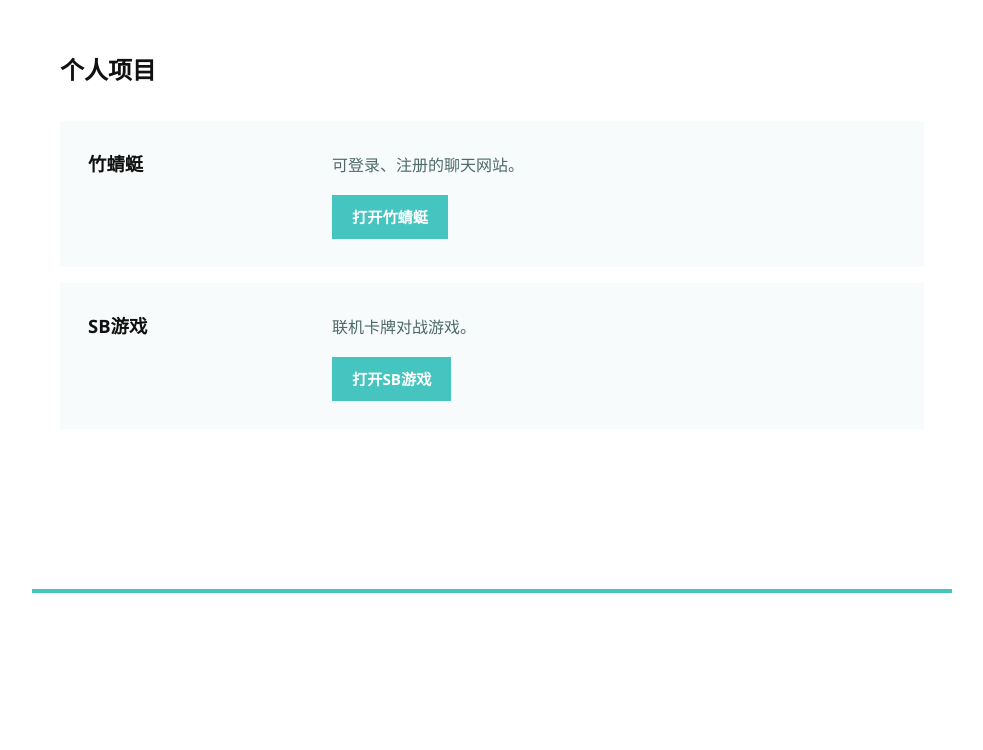
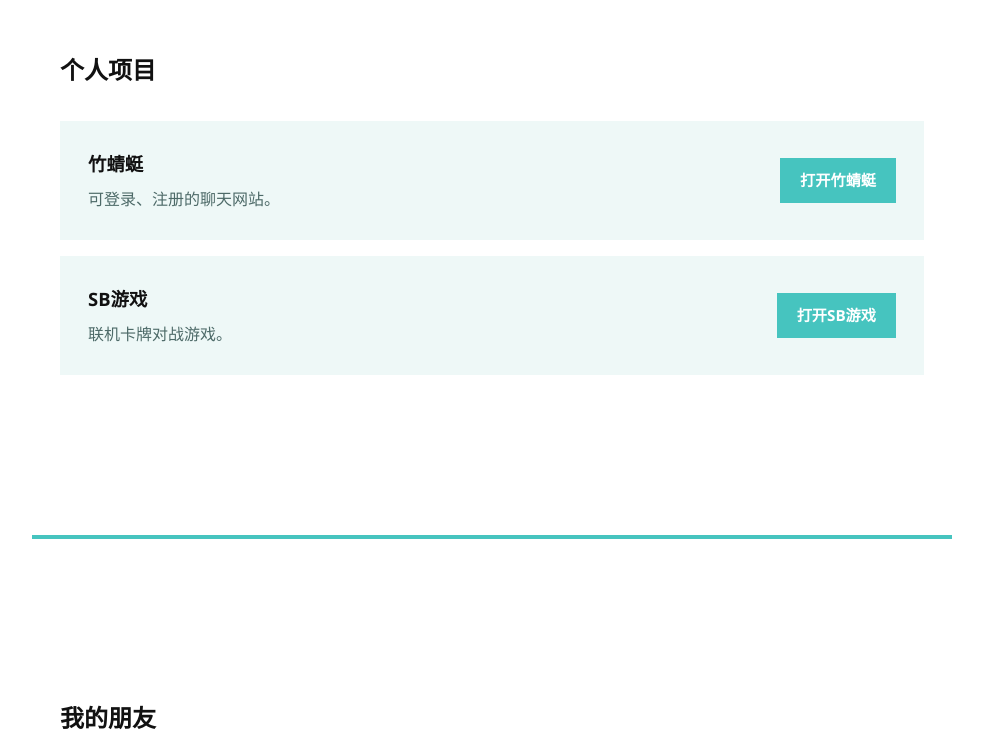
Before and after one commit to helicbamboo/helicbamboo.github.io, a plain HTML site: page index.html in a window 1280 px wide. Shown: the part 660-1410 px from the top of the page, without its empty margins (148-1131 px from the left). Drawn offline with Linux system fonts and the light colour scheme.

Commit message:
Add files via upload

```diff
--- a/index.html
+++ b/index.html
@@ -33,16 +33,20 @@
       <h2>个人项目</h2>
       <div class="project-list">
         <article class="project">
-          <h3>竹蜻蜓</h3>
-          <div>
+          <div class="project-title">
+            <h3>竹蜻蜓</h3>
             <p>可登录、注册的聊天网站。</p>
+          </div>
+          <div class="project-content">
             <a class="link" href="http://129.211.13.226:40000/log_in.html" target="_blank" rel="noopener">打开竹蜻蜓</a>
           </div>
         </article>
         <article class="project">
-          <h3>SB游戏</h3>
-          <div>
+          <div class="project-title">
+            <h3>SB游戏</h3>
             <p>联机卡牌对战游戏。</p>
+          </div>
+          <div class="project-content">
             <a class="link" href="http://129.211.13.226:40003/" target="_blank" rel="noopener">打开SB游戏</a>
           </div>
         </article>
--- a/styles.css
+++ b/styles.css
@@ -5,8 +5,8 @@
   --accent: #46c4bf;
   --accent-dark: #158a86;
   --green-cyan: #e9f7f0;
-  --teal-cyan: #e0f0f2;
-  --panel-cyan: #f8fbfb;
+  --teal-cyan: #d8eef0;
+  --panel-cyan: #eef8f7;
 }
 
 * {
@@ -149,7 +149,7 @@ body {
   display: grid;
   grid-template-columns: 220px 1fr;
   gap: 24px;
-  align-items: baseline;
+  align-items: center;
   padding: 28px;
   background: var(--panel-cyan);
 }
@@ -164,8 +164,14 @@ body {
   font-size: 1.15rem;
 }
 
-.project p {
-  margin: 0 0 16px;
+.project-content {
+  display: flex;
+  flex-direction: column;
+  align-items: flex-end;
+}
+
+.project-title p {
+  margin: 8px 0 0;
   color: var(--muted);
 }
 
@@ -277,6 +283,10 @@ body {
     padding: 24px;
   }
 
+  .project-content {
+    align-items: flex-start;
+  }
+
   .friend-link {
     padding: 24px;
   }
```
